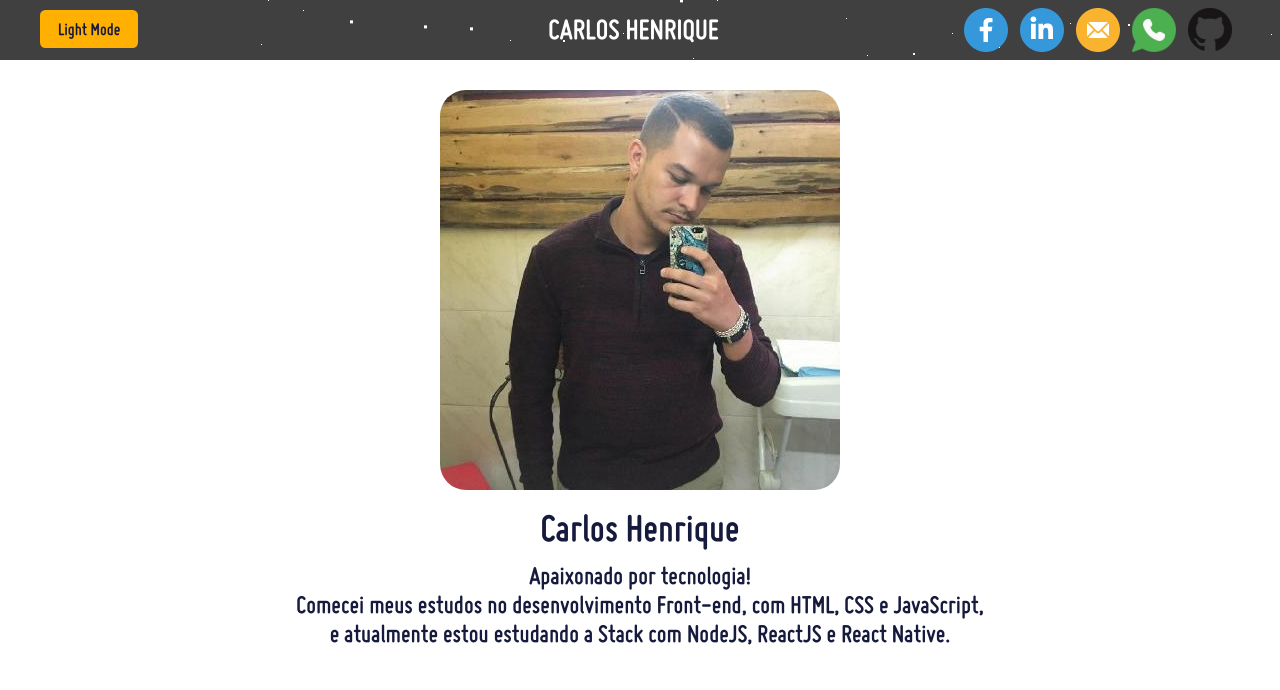
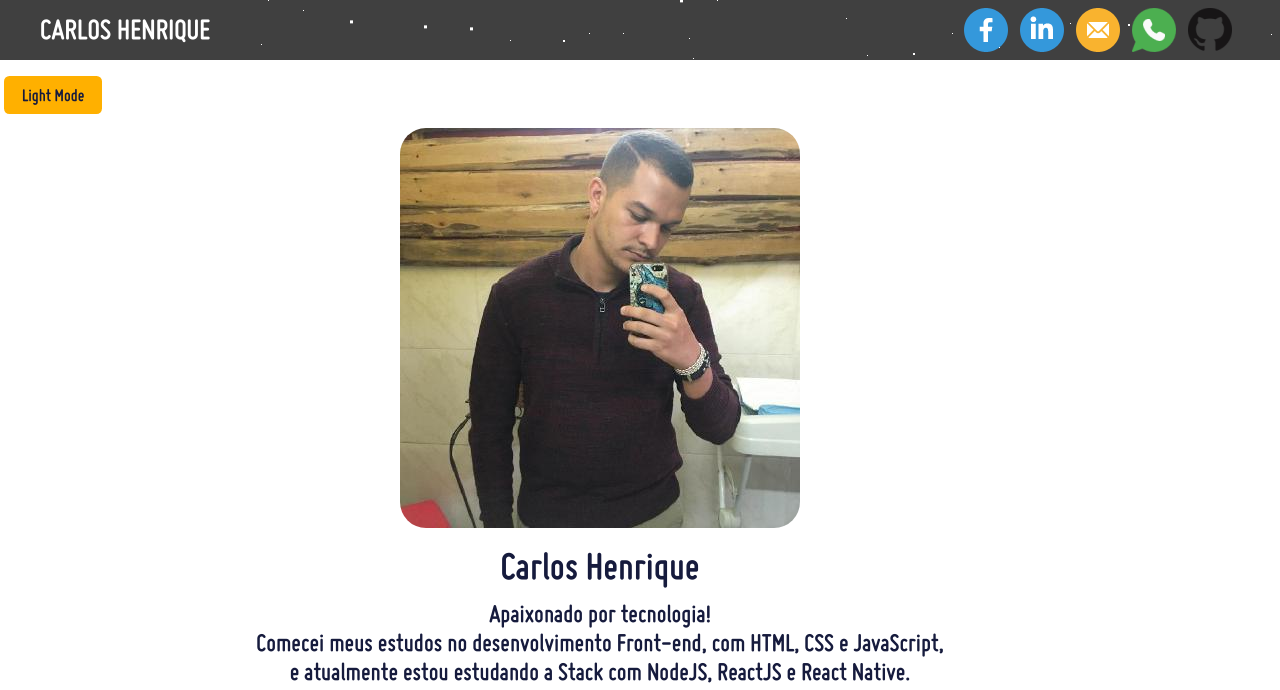
Before and after one commit to carloshenrique-dev/portfolio, a plain HTML site: page index.html in a window 1280 px wide. Shown: the top 690 px of the page. Drawn offline with Linux system fonts and the light colour scheme.

Commit message:
alteracao posicao dark-mode

```diff
--- a/css/style.css
+++ b/css/style.css
@@ -168,7 +168,7 @@ img{
     position: relative;
     float: left;
     top: 10px;
-    margin-right: 410px;
+    margin-left: 4px;
 }
 
 .title{
@@ -208,7 +208,7 @@ img{
     width: 1200px;
     height: 100%;
     margin-left: auto;
-    margin-right: auto;
+    margin-right: 345px;
     margin-bottom: 29px;
     overflow: auto;
     justify-content: center;
--- a/index.html
+++ b/index.html
@@ -10,9 +10,6 @@
 <body>
     <header>
         <div id="header-container">
-            <button class="dark-mode-button" id="button" onclick="myFunction();funcao();">
-                Light Mode
-            </button>
 
             <div id="title-carlos" class="title">Carlos Henrique</div>
 
@@ -43,8 +40,15 @@
         <div id='stars2'></div>
         <div id='stars3'></div>
 
+        <div>
+            <button class="dark-mode-button" id="button" onclick="myFunction();funcao();">
+                Light Mode
+            </button>
+        </div>
+
         <div class="conteudo">
-                <div class="portfolio"></div>
+
+            <div class="portfolio"></div>
             </a>
 
             <h2>Carlos Henrique</h2>
```
